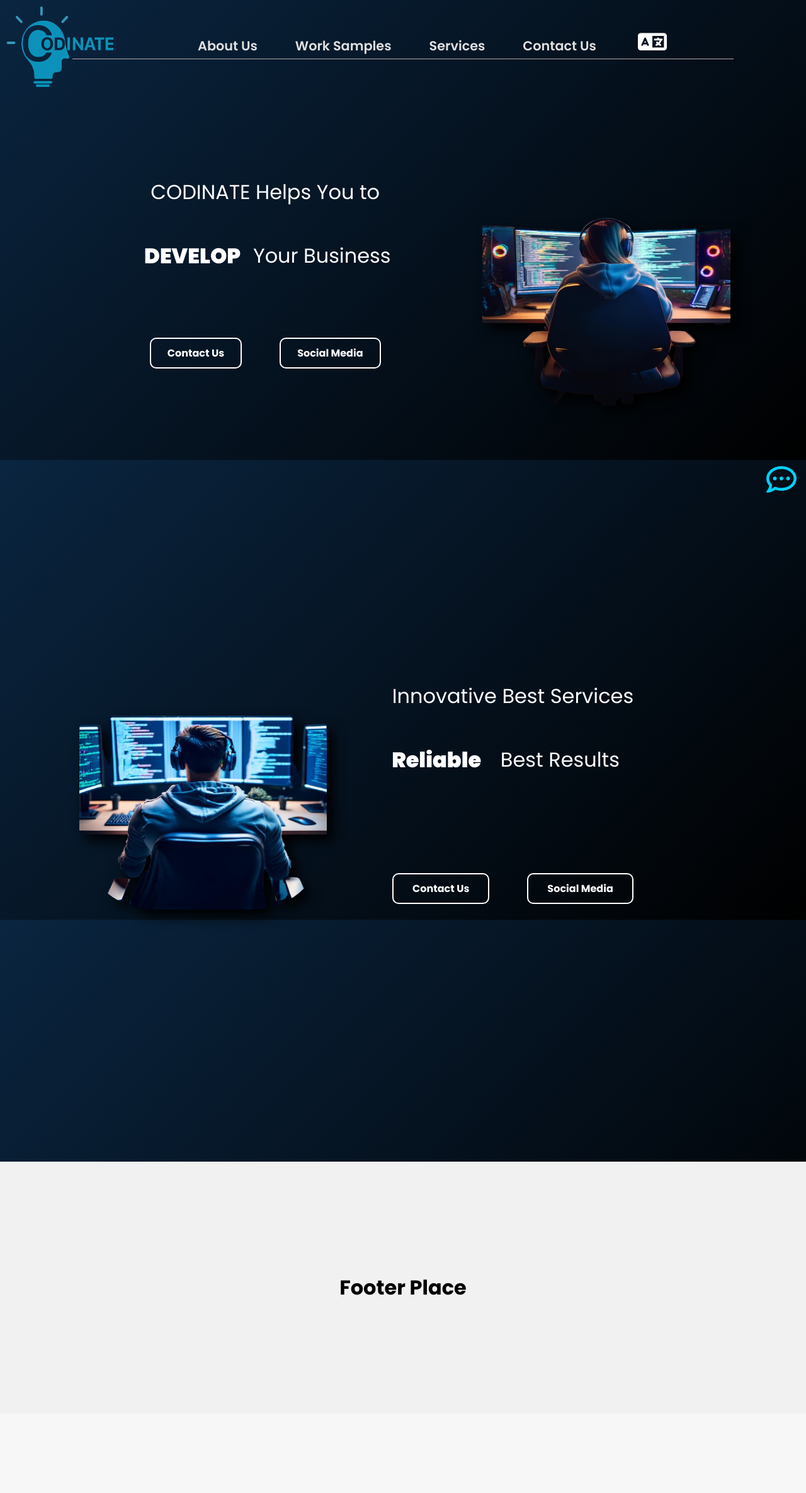
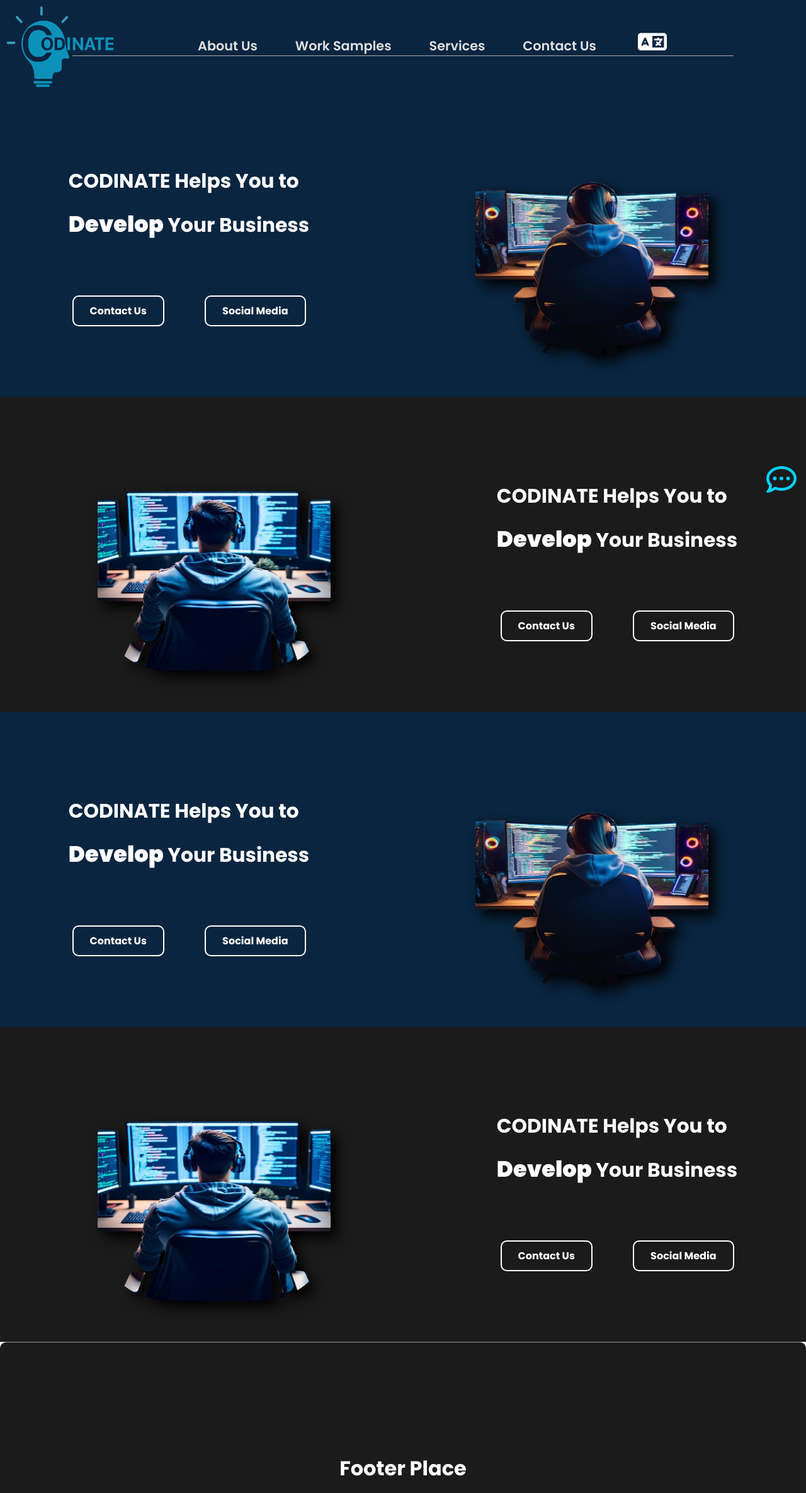
Before and after one commit to martinStar2005/codinate_web, a Django app: page / in a window 1280 px wide. Shown: the top 2370 px of the page at 63% size. Before the commit the page ends 2056 px from the top, so only its background shows below. Run offline with Django 5.2, Linux system fonts and the light colour scheme.

Commit message:
better front

```diff
--- a/home/templates/home/index.html
+++ b/home/templates/home/index.html
@@ -75,13 +75,11 @@
         <div id="container">
             <div class="first-element">
                 <div class="detail">
-                    <h1>CODINATE Helps You to</h1>
-                    <div class="second-line">
-                        <div>
-                            <span id="text-change"></span>
-                        </div>
-                        <h2>Your Business</h2>
+                    <div id="text">
+                        <h1>CODINATE Helps You to</h1>
+                        <h2><span>Develop</span> Your Business</h2>
                     </div>
+
                     <div class="buttons">
                         <a>
                             <button>Contact Us</button>
@@ -96,12 +94,9 @@
             <div class="second-element">
                 <img src="{% static 'images/programming.png' %}" alt="Programming illustration">
                 <div class="detail">
-                    <h1>Innovative Best Services</h1>
-                    <div class="second-line">
-                        <div>
-                            <span>Reliable</span>
-                        </div>
-                        <h2> Best Results</h2>
+                    <div id="text">
+                        <h1>CODINATE Helps You to</h1>
+                        <h2><span>Develop</span> Your Business</h2>
                     </div>
                     <div class="buttons">
                         <a>
@@ -112,6 +107,43 @@
                         </a>
                     </div>
                 </div>
+
+            </div>
+            <div class="third-element">
+                <div class="detail">
+                    <div id="text">
+                        <h1>CODINATE Helps You to</h1>
+                        <h2><span>Develop</span> Your Business</h2>
+                    </div>
+
+                    <div class="buttons">
+                        <a>
+                            <button>Contact Us</button>
+                        </a>
+                        <a>
+                            <button>Social Media</button>
+                        </a>
+                    </div>
+                </div>
+                <img src="{% static 'images/programming2.png' %}" alt="Programming illustration">
+            </div>
+            <div class="fourth-element">
+                <img src="{% static 'images/programming.png' %}" alt="Programming illustration">
+                <div class="detail">
+                    <div id="text">
+                        <h1>CODINATE Helps You to</h1>
+                        <h2><span>Develop</span> Your Business</h2>
+                    </div>
+                    <div class="buttons">
+                        <a>
+                            <button>Contact Us</button>
+                        </a>
+                        <a>
+                            <button>Social Media</button>
+                        </a>
+                    </div>
+                </div>
+
             </div>
         </div>
     </main>
@@ -144,7 +176,8 @@
                 <p id="users-chat"> Hi I want to ask a question</p>
                 <p id="owner-chat">Hi, How can I help you?</p>
                 <p id="users-chat"> Hi I want to ask a question</p>
-                <p id="users-chat"> Hi I want to ask a question Hi I want to ask a question Hi I want to ask a question Hi I want to ask a question</p>
+                <p id="users-chat"> Hi I want to ask a question Hi I want to ask a question Hi I want to ask a question
+                    Hi I want to ask a question</p>
                 <p id="owner-chat">Hi, How can I help you?</p>
                 <p id="owner-chat">Hi, How can I help you?</p>
                 <p id="users-chat"> Hi I want to ask a question</p>
--- a/static/css/style.css
+++ b/static/css/style.css
@@ -15,12 +15,15 @@
     font-family: 'Poppins', sans-serif;
     scroll-behavior: smooth;
 }
+#header{
+    background: #0A2540FF;
+    height: 130px;
+}
 
 body {
     width: 100%;
     margin: 0 auto;
     padding: 0;
-    background: linear-gradient(135deg, #0a2540, #000000);
 }
 
 a {
@@ -42,7 +45,29 @@
 /*== Main =================================*/
 #main {
     width: 100%;
-    height: 730px;
+    height: 600px;
+    background: #0A2540FF;
+}
+.first-element {
+    background: #0A2540FF;
+    height: 400px;
+}
+
+.second-element {
+    background: #1b1b1b;
+    height: 100vh;
+    width: 100%;
+}
+.third-element {
+    background: #0A2540FF;
+    height: 100vh;
+    width: 100%;
+}
+
+.fourth-element {
+    background: #1b1b1b;
+    height: 100vh;
+    width: 100%;
 }
 
 /*== Nav Bar ==============================*/
@@ -52,7 +77,7 @@
     display: flex;
     justify-content: space-around;
     align-items: center;
-    margin: 0 7.5% 5px 7.5%;
+    margin: 0 7.5%;
     padding: 10px 30px;
     background: none;
 }
@@ -98,79 +123,58 @@
 }
 
 #container {
-    width: 85%;
+    width: 100%;
     display: flex;
     flex-direction: column;
-    margin: 0 auto;
+    margin: 0;
 }
 
 #container > div {
     display: flex;
-    margin: 0 30px;
-    width: 95%;
-    height: 100vh;
+    justify-content: space-between;
+    align-items: center;
+    margin: 0;
+    width: 100%;
+    height: 500px;
+
 }
 
 #container .first-element > .detail,
-#container .second-element > .detail {
+#container .second-element > .detail,
+#container .third-element > .detail,
+#container .fourth-element > .detail{
     width: 600px;
     display: flex;
     flex-direction: column;
-    padding: 10px 18px;
-    margin: 0 50px 50px 0;
     align-items: center;
-    position: relative;
+    color: white;
+}
+
+#container .first-element >.detail #text,
+#container .second-element >.detail #text,
+#container .third-element >.detail #text,
+#container .fourth-element >.detail #text{
+    font-size: 1.3rem;
+    line-height: 2.6rem;
+    font-family: 'Consolas', 'Menlo', 'DejaVu Sans Mono', 'Bitstream Vera Sans Mono', monospace;
+    margin-bottom: 65px;
+}
+
+#container .first-element >.detail #text span,
+#container .second-element >.detail #text span,
+#container .third-element >.detail #text span,
+#container .fourth-element >.detail #text span{
+    font-weight: 900;
+    font-size: 2.2rem;
 }
 
 
-.detail h1,
-.detail h2,
-.detail span {
-    color: var(--page-text);
 
-}
-
-.detail h1, .detail h2 {
-    font-weight: 400;
-    font-size: 2rem;
-}
-
-.first-element .detail h2 {
-    margin-left: 180px;
-}
-
-.first-element > .detail span {
-    font-weight: 900;
-    position: absolute;
-    left: 103px;
-    top: 138px;
-    font-size: 2.1rem;
-}
-
-.second-element .detail h2 {
-    margin-left: 150px;
-}
-
-.second-element > .detail span {
-    font-weight: 900;
-    position: absolute;
-    left: 103px;
-    top: 138px;
-    font-size: 2.1rem;
-}
-
-.buttons {
-    display: flex;
-    padding: 10px;
-    margin: 70px 5px;
-}
-
-#container .first-element > .second-line,
-#container .second-element > .second-line {
-    display: flex;
-}
-
-#container .first-element button {
+#container .first-element button,
+#container .second-element button,
+#container .third-element button,
+#container .fourth-element button{
+    display: inline-block;
     border: 2px solid #FFFFFF;
     padding: 10px 26px;
     background: none;
@@ -206,11 +213,12 @@
 }
 
 #container img {
-    width: 400px;
-    height: 400px;
+    width: 370px;
+    height: 370px;
     filter: drop-shadow(10px 10px 10px #000000);
     border-radius: 30%;
     margin: 0 auto;
+
 }
 
 .buttons button {
@@ -223,7 +231,7 @@
     border-radius: 10px;
     cursor: pointer;
     transition: all 0.3s ease-in;
-    margin: 50px 30px;
+
 }
 
 
@@ -237,7 +245,10 @@
 footer {
     width: 100%;
     height: 50vh;
-    background-color: #f1f1f1;
+    color: white;
+    border-top: 1px solid #9a9a9a;
+    border-radius: 10px 10px 0 0;
+    background-color: #1b1b1b;
     display: flex;
     justify-content: center;
     align-items: center;
--- a/static/javascript/text.js
+++ b/static/javascript/text.js
@@ -1,6 +1,3 @@
-
-const words = ["CREATE", "IMPROVE", "DEVELOP", "ELEVATE"];
-let index = 0;
 const textElement = document.getElementById("text-change");
 const languageButton = document.querySelector(".choices")
 const navigation = document.querySelector("nav")
@@ -10,6 +7,9 @@
 const cross = document.getElementById("cross")
 const chatBox = document.getElementById("chat-box")
 const chatContainer = document.querySelector('#chats');
+
+const words = ["CREATE", "IMPROVE", "DEVELOP", "ELEVATE"];
+let index = 0;
 
 function scrollToBottom() {
     chatContainer.scrollTop = chatContainer.scrollHeight;
@@ -65,30 +65,4 @@
             }
         });
 
-const type = (word) => {
-    textElement.style.width = "0"
-    textElement.innerText = ""
-    let letterIndex = 0
-
-    const interval = setInterval(() => {
-        textElement.innerText += word[letterIndex]
-        letterIndex ++
-
-        if (letterIndex === word.length){
-            clearInterval(interval)
-            setTimeout(() => {
-                textElement.style.animation = "fade-out 0.5s forwards"
-                setTimeout(() => {
-                    textElement.style.animation = "none"
-                    textElement.innerText= ""
-                    index = (index + 1) % words.length
-                    type(words[index])
-
-                }, 300)
-            }, 2000)
-        }
-
-    }, 70)
-}
 scrollToBottom()
-type(words[index])
```
Also changed, not shown: other parts of static/css/style.css (+34 -20 lines).
